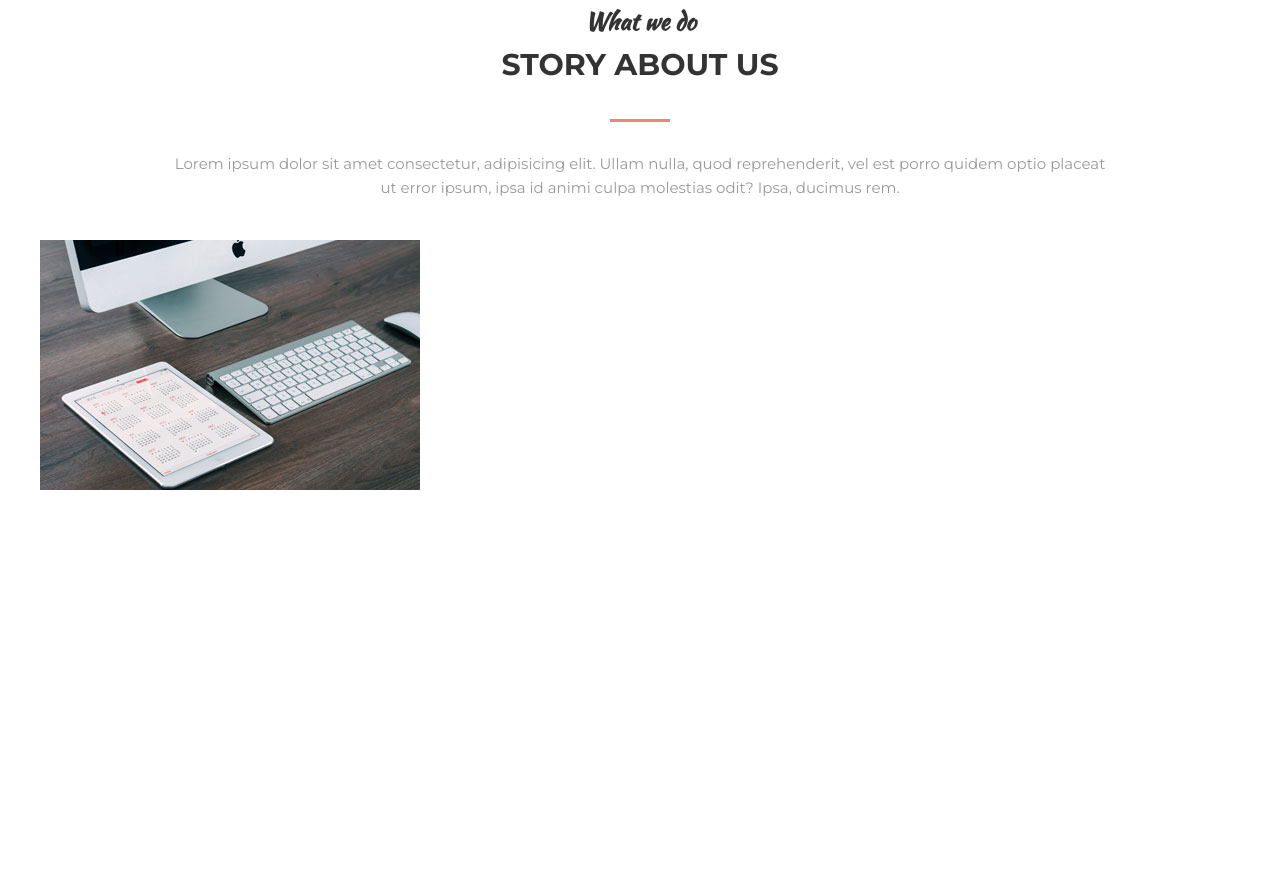
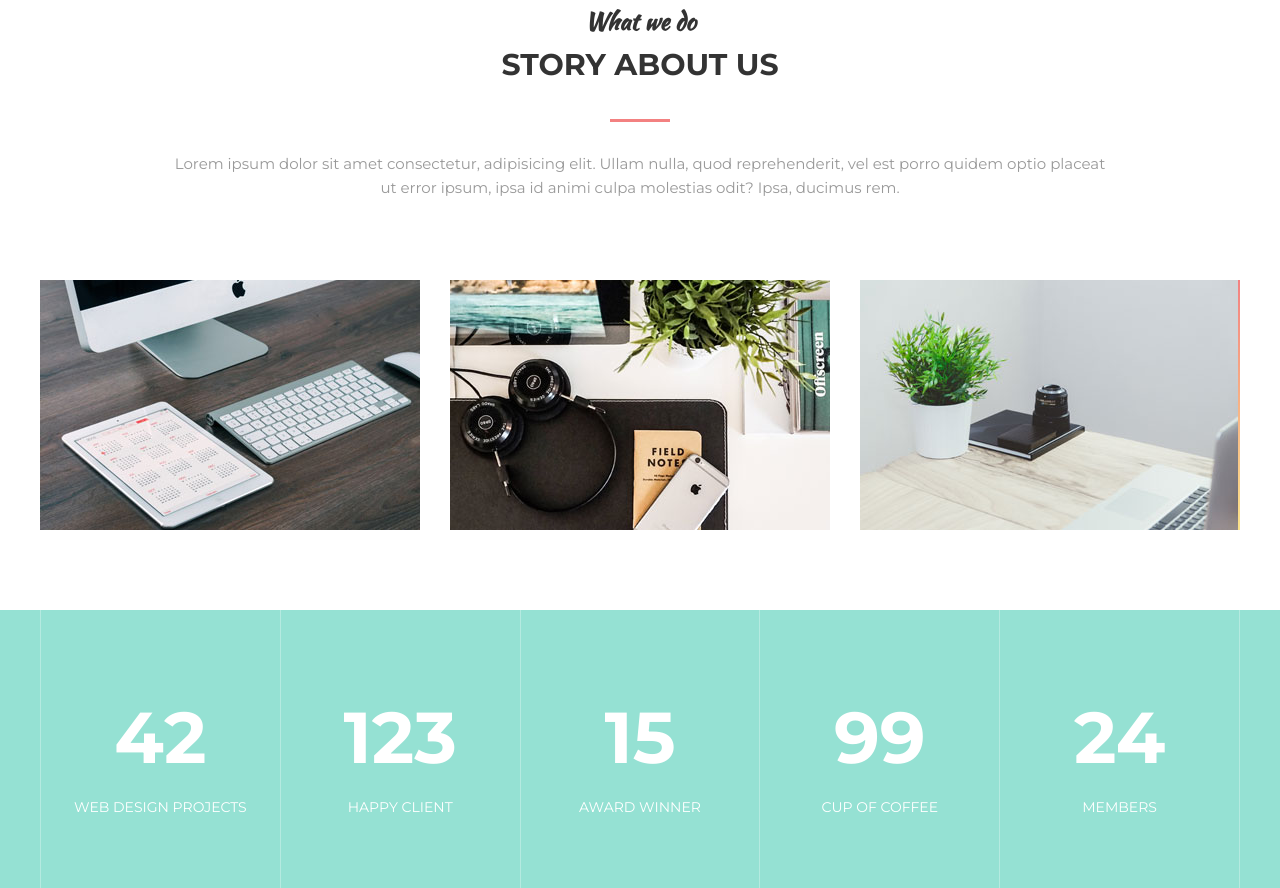
Before and after one commit to yulianbubela/yulianbubela.github.io, a plain HTML site: page index.html in a window 1280 px wide. Shown: the part 877-1765 px from the top of the page. Before the commit the page ends 1447 px from the top, so only its background shows below. Drawn offline with Linux system fonts and the light colour scheme; files whose address does not match are found by name.

Commit message:
add new sections "About" and "Statistics"

```diff
--- a/assets/css/styles.css
+++ b/assets/css/styles.css
@@ -267,8 +267,85 @@ h1,h2,h3,h4,h5,h6{
 .about{
     display:flex;
     justify-content: space-between;
+    margin-top: 80px;
 }
 
 .about__item{
-    width: 30%;
+    width: 380px;
+    background-color: #95e1d3;
+    position: relative;
 }
+
+.about__item:hover .about__text{
+    opacity: 1;
+}
+
+.about__item:hover .about__img img{
+    opacity: 10%;
+    transition: .1s linear;
+
+}
+
+.about__item:hover .about__img {
+    transform: translate(-10px, -10px);
+    transition: .2s linear;
+
+}
+.about__img{
+    background: linear-gradient(to bottom, #f38181 , #fce38a);
+
+}
+
+.about__text{
+    color: #fff;
+    font-weight: 700;
+    text-transform: uppercase;
+    font-size: 18px;
+    text-align: center;
+    position: absolute;
+    opacity: 0;
+
+    top: 50%;
+    left: 0;
+    transform: translate3d(0, -50%, 0);
+    transition: opacity .2s linear;
+    z-index: 2;
+    width: 100%;
+
+
+}
+
+/*Statistics*/
+.statistics{
+    background-color: #95e1d3;
+}
+
+.stat{
+    display: flex;
+    text-align: center;
+}
+
+.stat__item{
+    border-left: 1px solid #b5eae0;
+    flex: 1 1 0;
+    padding: 70px 25px;
+}
+
+.stat__item:last-child{
+    border-right: 1px solid #b5eae0;
+}
+
+.stat__number{
+    color: #fff;
+    font-weight: 700;
+    font-size: 72px;
+    font-family: 'Montserrat', sans-serif;
+
+}
+
+.stat__text{
+    color: #fff;
+    font-size: 14px;
+    font-family: 'Montserrat', sans-serif;
+    text-transform: uppercase;
+}
--- a/index.html
+++ b/index.html
@@ -87,17 +87,28 @@
             <div class="about">
                 <div class="about__item">
                     <div class="about__img">
-                       <img src="file:///C:/Users/julia/Desktop/mogo/assets/images/story-1.jpeg" alt="">
+                       <img src="assets/images/story-1.jpg" alt="">
+                    </div>
+                    <div class="about__text">
+                        <p>Super Team</p>
                     </div>
                 </div>
+
                 <div class="about__item">
                         <div class="about__img">
-
+                            <img src="assets/images/story-2.jpg" alt="">
+                            </div>
+                            <div class="about__text">
+                                <p>Super Productivity</p>
                             </div>
                 </div>
+
                 <div class="about__item">
                         <div class="about__img">
-
+                            <img src="assets/images/story-3.jpg" alt="">
+                            </div>
+                            <div class="about__text">
+                                <p>Super Work</p>
                             </div>
                 </div>
             </div>
@@ -106,7 +117,35 @@
 
     </section>
 
+        <div class="statistics">
 
+            <div class="container">
+                <div class="stat">
+                    <div class="stat__item">
+                        <div class="stat__number">42</div>
+                        <div class="stat__text">web design projects</div>
+                        </div>
+
+                    <div class="stat__item">
+                            <div class="stat__number">123</div>
+                            <div class="stat__text">happy client</div>
+                        </div>
+                    <div class="stat__item">
+                            <div class="stat__number">15</div>
+                            <div class="stat__text">award winner</div>
+                    </div>
+                    <div class="stat__item">
+                            <div class="stat__number">99</div>
+                            <div class="stat__text">cup of coffee</div>
+                    </div>
+                    <div class="stat__item">
+                        <div class="stat__number">24</div>
+                        <div class="stat__text">members</div>
+                </div>
+                </div>
+
+            </div>
+        </div>
 
     </body>
 
```
Also changed, not shown: assets/images/story-1.jpg (renamed from assets/images/story-1.jpeg).
